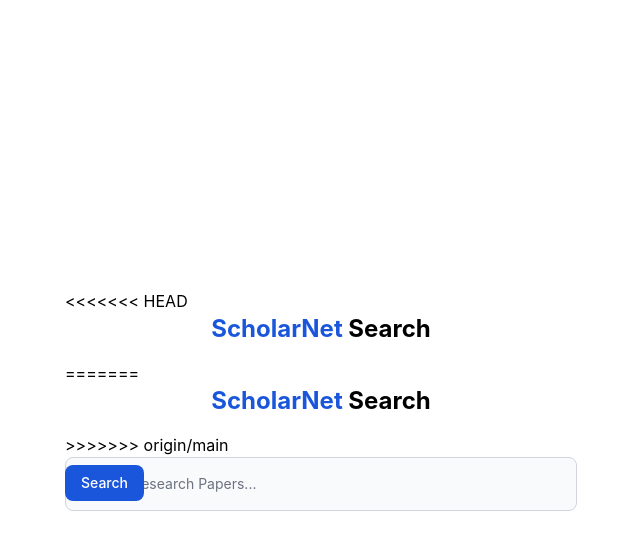
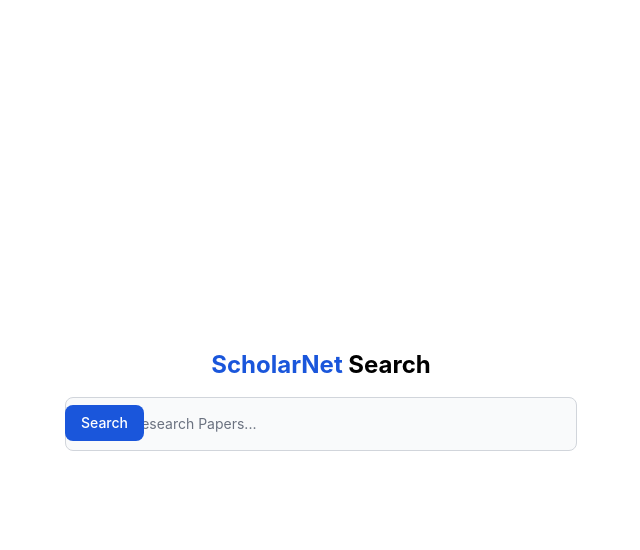
Before and after one commit to andrewpols/ScholarSearch, a Flask app: page / in a window 1280 px wide. Shown: the top 550 px of the page, without its empty margins (319-959 px from the left). Run offline with Flask 3, Linux system fonts and the light colour scheme; parts of the project's set-up code (start-up, migrations or seed data) failed here and were passed over; some libraries are stand-ins or nearby versions.

Commit message:
Updated index.html

```diff
--- a/templates/index.html
+++ b/templates/index.html
@@ -17,17 +17,10 @@
 </head>
 <body>
   <div class="w-full max-w-lg">
-<<<<<<< HEAD
     <h1 class="text-2xl font-bold text-center mb-4">
       <span class="text-blue-700">ScholarNet</span>
       <span class="text-black">Search</span>
     </h1>
-=======
-      <h1 class="text-2xl mb-4 font-bold text-center">
-  <span class="text-blue-700">ScholarNet</span>
-  <span class="text-black">Search</span>
-</h1>
->>>>>>> origin/main
     <form action="/search" method="post">
       <label for="default-search" class="mb-2 text-sm font-medium text-gray-900 sr-only">Search</label>
       <div class="relative">
```
